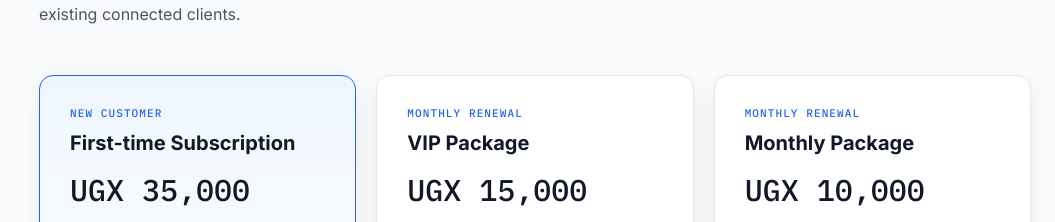
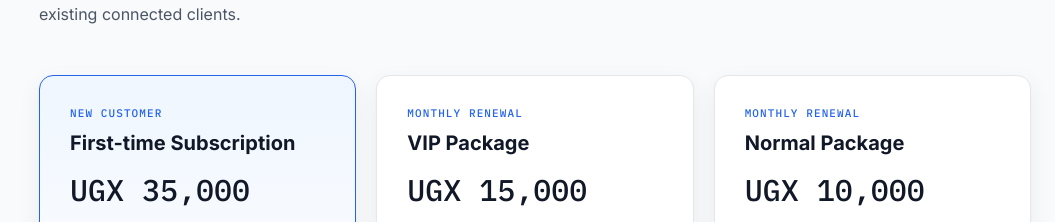
Before and after one commit to Niwahereza-Trust/frajantech, a React (Vite) app: page / in a window 1280 px wide. Shown: the part 1404-1626 px from the top of the page, without its empty margins (225-1280 px from the left). Built offline with nearby package versions, Linux system fonts and the light colour scheme; no server answers.

Commit message:
correction in the packages.jxs

```diff
--- a/src/components/Packages.jsx
+++ b/src/components/Packages.jsx
@@ -20,7 +20,7 @@ const PLANS = [
   },
   {
     tag: 'Monthly Renewal',
-    name: 'Monthly Package',
+    name: 'Normal Package',
     price: 'UGX 10,000',
     desc: 'Monthly renewal for an existing Normal client.',
     cta: 'Renew Now →',
```
